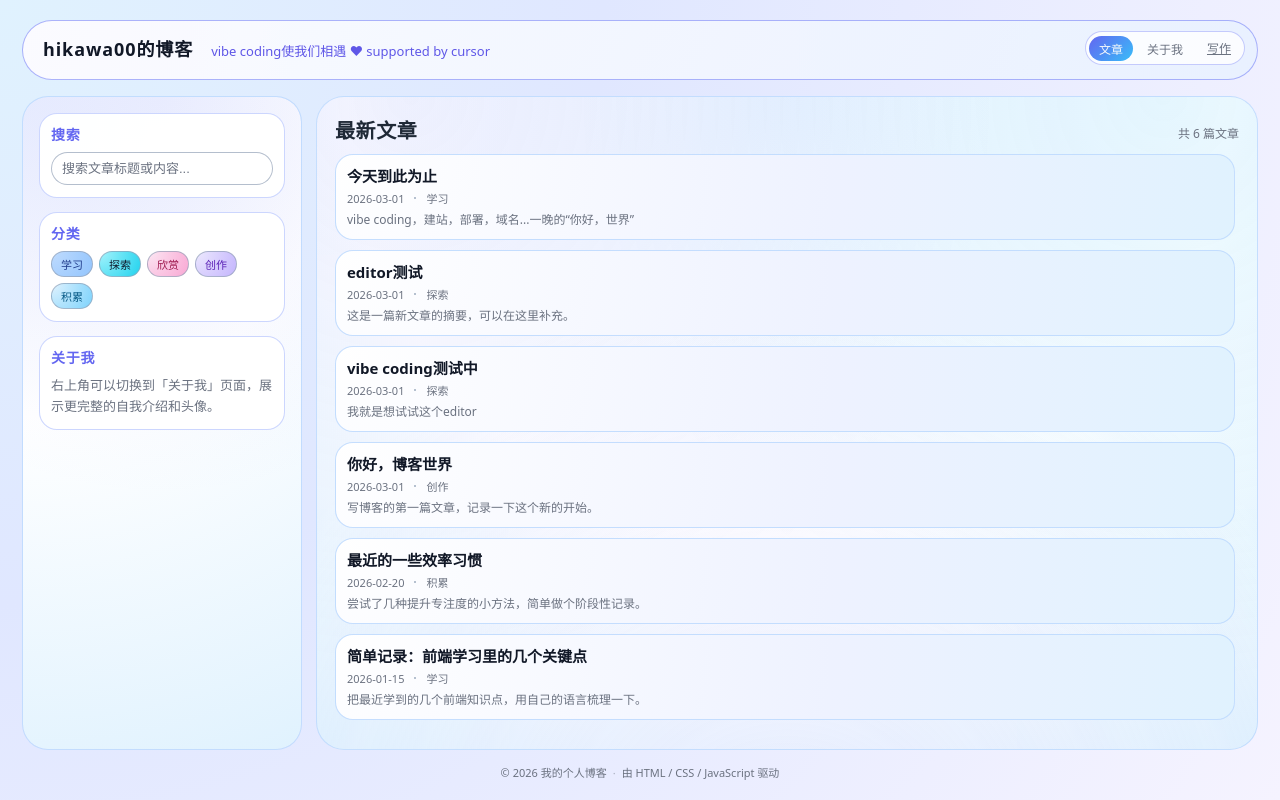
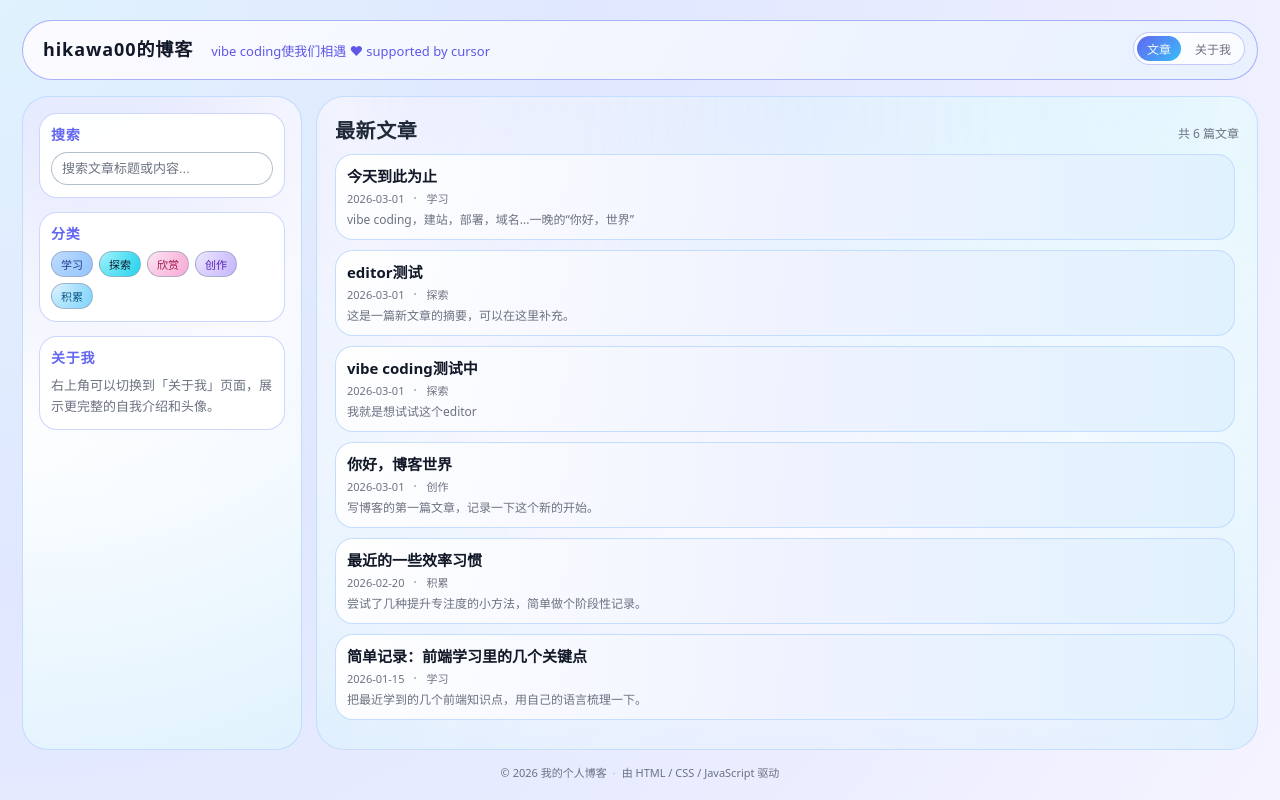
Before and after one commit to hikawa00/00bk, a website built with Vite: page index.html in a window 1280 px wide. Built offline with nearby package versions, Linux system fonts and the light colour scheme; files whose address does not match are found by name.

Commit message:
关闭原始写作入口

```diff
--- a/index.html
+++ b/index.html
@@ -20,7 +20,6 @@
         <nav class="main-nav" aria-label="主导航">
           <button id="navPosts" class="nav-tab nav-tab-active">文章</button>
           <button id="navAbout" class="nav-tab">关于我</button>
-          <a id="navEditor" class="nav-tab" href="editor.html">写作</a>
         </nav>
       </header>
 
```
